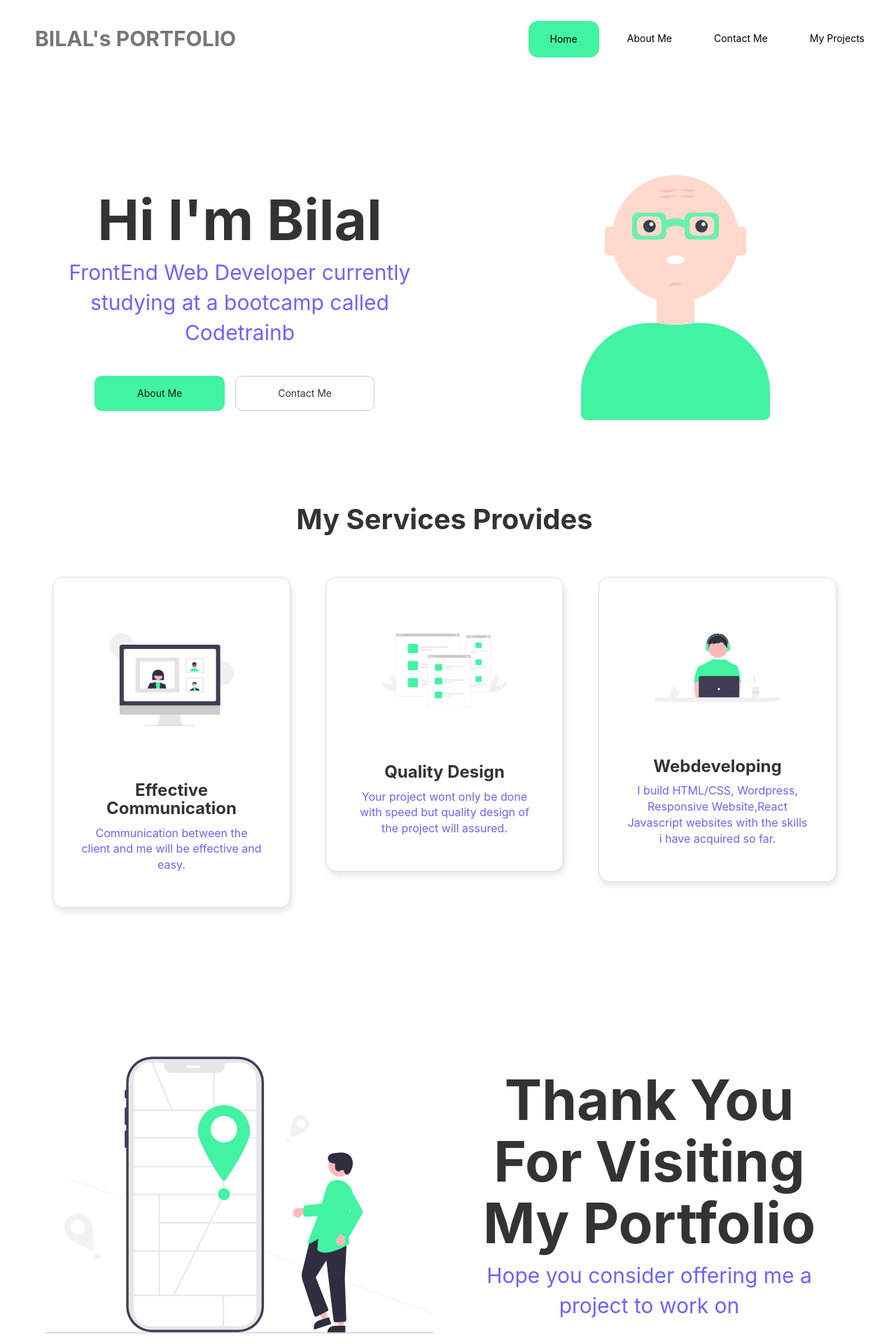
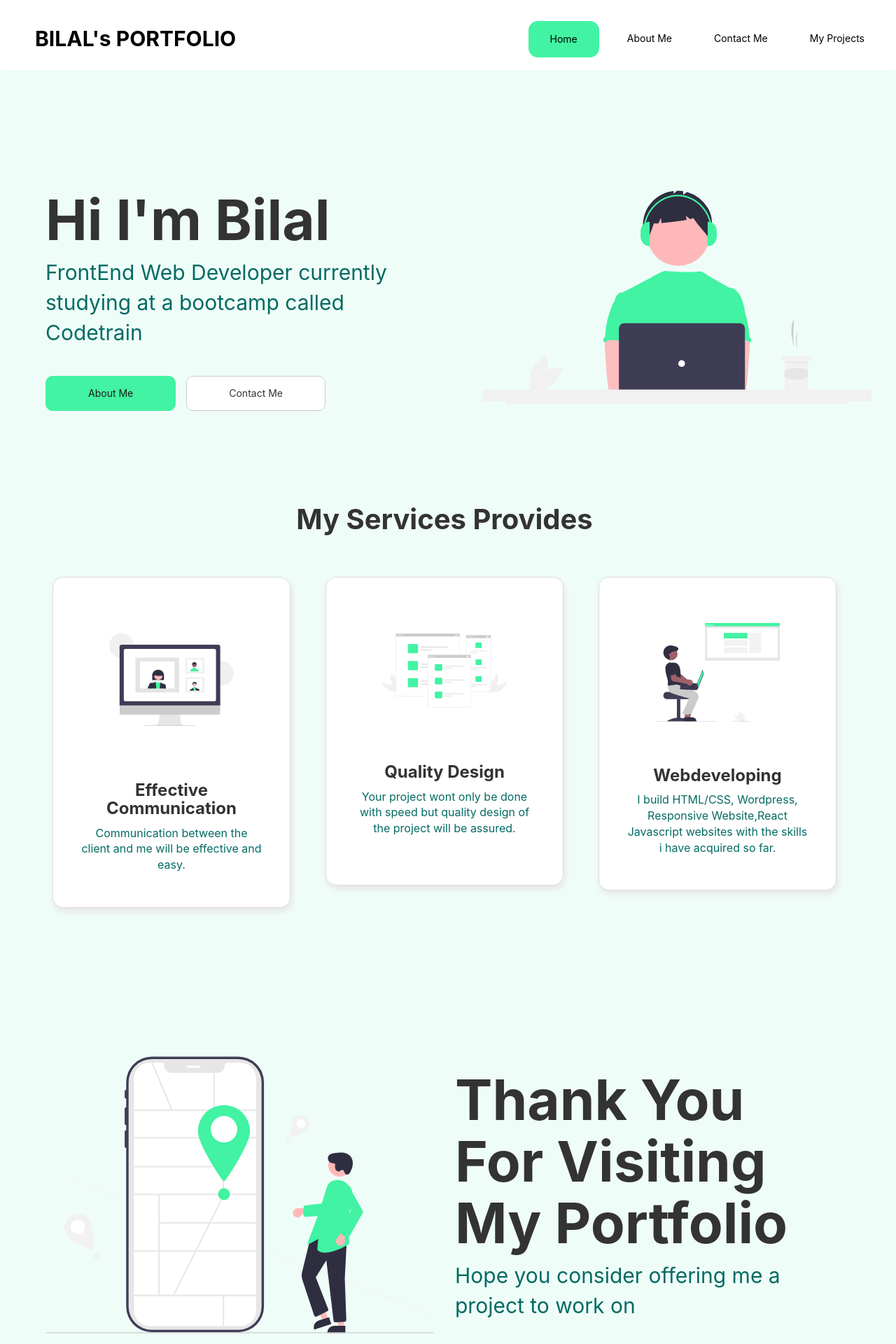
Before and after one commit to BillZak/my-portfolio-project, a React (Create React App) app: page / in a window 1280 px wide. Shown: the top 1920 px of the page at 70% size. Built offline with nearby package versions, Linux system fonts and the light colour scheme.

Commit message:
add home page

```diff
--- a/src/Pages/Home/Home.jsx
+++ b/src/Pages/Home/Home.jsx
@@ -6,14 +6,15 @@ import './Home.css'
 //import iamges
 import coding from '../../images/coding.svg'
 import destination from '../../images/destination.svg'
-import educator from '../../images/educator.svg'
+import webdev from '../../images/webdev.svg'
 import responsive from '../../images/responsive.svg'
 import vidcall from '../../images/vidcall.svg'
+
 
 const Home = () => {
     return (
         <>
-
+            <div className="cover">
                 <nav className="navbar navbar-default headnav">
                     <div className="container-fluid">
                         <div className="navbar-header">
@@ -28,9 +29,9 @@ const Home = () => {
                             <span className="icon-bar"></span>
                             <span className="icon-bar"></span>
                         </button>
-                    <a className="navbar-brand" href="#">
-                        BILAL's PORTFOLIO
-                    </a>
+
+                            <Link to="/" className="navbar-brand" style={{color:'black'}}>BILAL's PORTFOLIO</Link>
+
                         </div>
 
                         <div className="collapse navbar-collapse" id="bs-example-navbar-collapse-1">
@@ -38,16 +39,16 @@ const Home = () => {
                         </ul>
                         <ul className="nav navbar-nav navbar-right">
                             <li>
-                            <a href="#" className="select">Home</a>
+                                <Link to="/" className="select">Home</Link>
                             </li>
                             <li>
-                            <a href="#">About Me</a>
+                                <Link to="/about">About Me</Link>
                             </li>
                             <li>
-                            <a href="#">Contact Me</a>
+                                <Link to="/contacts">Contact Me</Link>
                             </li>
                             <li>
-                            <a href="#">My Projects</a>
+                                <Link to="/projects">My Projects</Link>
                             </li>
                         </ul>
                         </div>
@@ -56,16 +57,23 @@ const Home = () => {
 
                 <div className="container firstview">
                     <div className="row">
-                    <div className="col-md-6">
+
+                        <div className="col-md-6" style={{textAlign:'left'}}>
                             <h1 style={{fontSize: '80px', fontWeight: 'bold'}}>Hi I'm Bilal</h1>
-                        <p style={{fontSize: '30px',marginBottom:'40px', color: '#6c63ff'}}>FrontEnd Web Developer currently
-                        studying at a bootcamp called Codetrainb </p>
+                            <p style={{fontSize: '30px',marginBottom:'40px', color: 'rgb(3, 107, 100)'}}>
+                                FrontEnd Web Developer currently studying at a bootcamp called Codetrain </p>
+                            <Link to="/about">
                                   <button type="button" className="btn btn-primary btn-lg">About Me</button>
+                            </Link>
+                            <Link to="/contacts">
                                   <button type="button" className="btn btn-default btn-lg">Contact Me</button>
+                            </Link>
                         </div>
 
                         <div className="col-md-6">
-                        <img src={educator} className="img-responsive" style={{height: '350px', marginLeft: '180px'}}/>
+                            <img src={coding} alt="educator"
+                            className="img-responsive"
+                            style={{height: '350px', marginLeft: '40px'}}/>
                         </div>
                     </div>
                 </div>
@@ -74,33 +82,39 @@ const Home = () => {
 
                 <div className="container secondview">
                     <div className="row">
-                    <h1 className="text-center" style={{fontSize: '40px', fontWeight: 'bold', marginBottom: '50px'}}>My Services Provides</h1>
+
+                        <h1 className="text-center"
+                        style={{fontSize: '40px', fontWeight: 'bold', marginBottom: '50px'}}>
+                            My Services Provides</h1>
+
                         <div className="col-md-4">
                             <div className="thumbnail">
                                 <img src={vidcall} alt="Easy communication" className="thumbimg"/>
                                 <div className="caption">
                                     <h3 style={{fontWeight: 'bold', textAlign: 'center'}}>Effective Communication</h3>
-                            <p style={{fontSize: '16px', textAlign: 'center', color: '#6c63ff'}}>
+                                    <p style={{fontSize: '16px', textAlign: 'center', color: 'rgb(3, 107, 100)'}}>
                                         Communication between the client and me will be effective and easy.</p>
                                 </div>
                             </div>
                         </div>
+
                         <div className="col-md-4">
                             <div className="thumbnail">
                                 <img src={responsive} alt="Connection" className="thumbimg"/>
                                 <div className="caption">
                                     <h3 style={{fontWeight: 'bold', textAlign: 'center'}}>Quality Design</h3>
-                            <p style={{fontSize: '16px', textAlign: 'center', color: '#6c63ff'}}>
-                                Your project wont only be done with speed but quality design of the project will assured.</p>
+                                    <p style={{fontSize: '16px', textAlign: 'center', color: 'rgb(3, 107, 100)', marginBottom: '30px'}}>
+                                        Your project wont only be done with speed but quality design of the project will be assured.</p>
                                 </div>
                             </div>
                         </div>
+
                         <div className="col-md-4">
                             <div className="thumbnail">
-                        <img src={coding} alt="webdevelopment" className="thumbimg"/>
+                                <img src={webdev} alt="webdevelopment" className="thumbimg" style={{padding:'35px 50px'}}/>
                                 <div className="caption">
                                     <h3 style={{fontWeight: 'bold', textAlign: 'center'}}>Webdeveloping</h3>
-                            <p style={{fontSize: '16px', textAlign: 'center', color: '#6c63ff'}}>
+                                    <p style={{fontSize: '16px', textAlign: 'center', color: 'rgb(3, 107, 100)'}}>
                                         I build HTML/CSS, Wordpress, Responsive Website,React Javascript websites
                                         with the skills i have acquired so far.</p>
                                 </div>
@@ -109,22 +123,24 @@ const Home = () => {
                     </div>
                 </div>
 
+
                 <div className="container thirdview">
                     <div className="row">
                         <div className="col-md-6">
-                        <img src={destination} className="img-responsive" style={{height: '400px'}}/>
+                            <img src={destination} className="img-responsive" style={{height: '400px'}} alt="dest"/>
                         </div>
-                    <div className="col-md-6">
+                        <div className="col-md-6" style={{textAlign:'left'}}>
                             <h1 style={{fontSize: '80px', fontWeight: 'bold'}}>Thank You For Visiting My Portfolio</h1>
-                        <p style={{fontSize: '30px', color: '#6c63ff'}}>Hope you consider offering me a project to work on</p>
+                            <p style={{fontSize: '30px', color: 'rgb(3, 107, 100)'}}>Hope you consider offering me a project to work on</p>
                         </div>
                     </div>
                 </div>
-            <div className="container-fluid text-center" style={{marginBottom: '50px'}} >
+
+                <div className="container-fluid text-center" style={{paddingBottom: '20px'}} >
                     <h2>Portfolio Made By Bill</h2>
-                <p>Follow me; IG @champ_gobain..Twitter@BillZak3</p>
+                    <p style={{color:'grey'}}>Follow me; IG @champ_gobain..Twitter@BillZak3</p>
                 </div>
-
+            </div>
          </>
     );
 }
```
Lines whose indentation alone changed are shown as unchanged.
